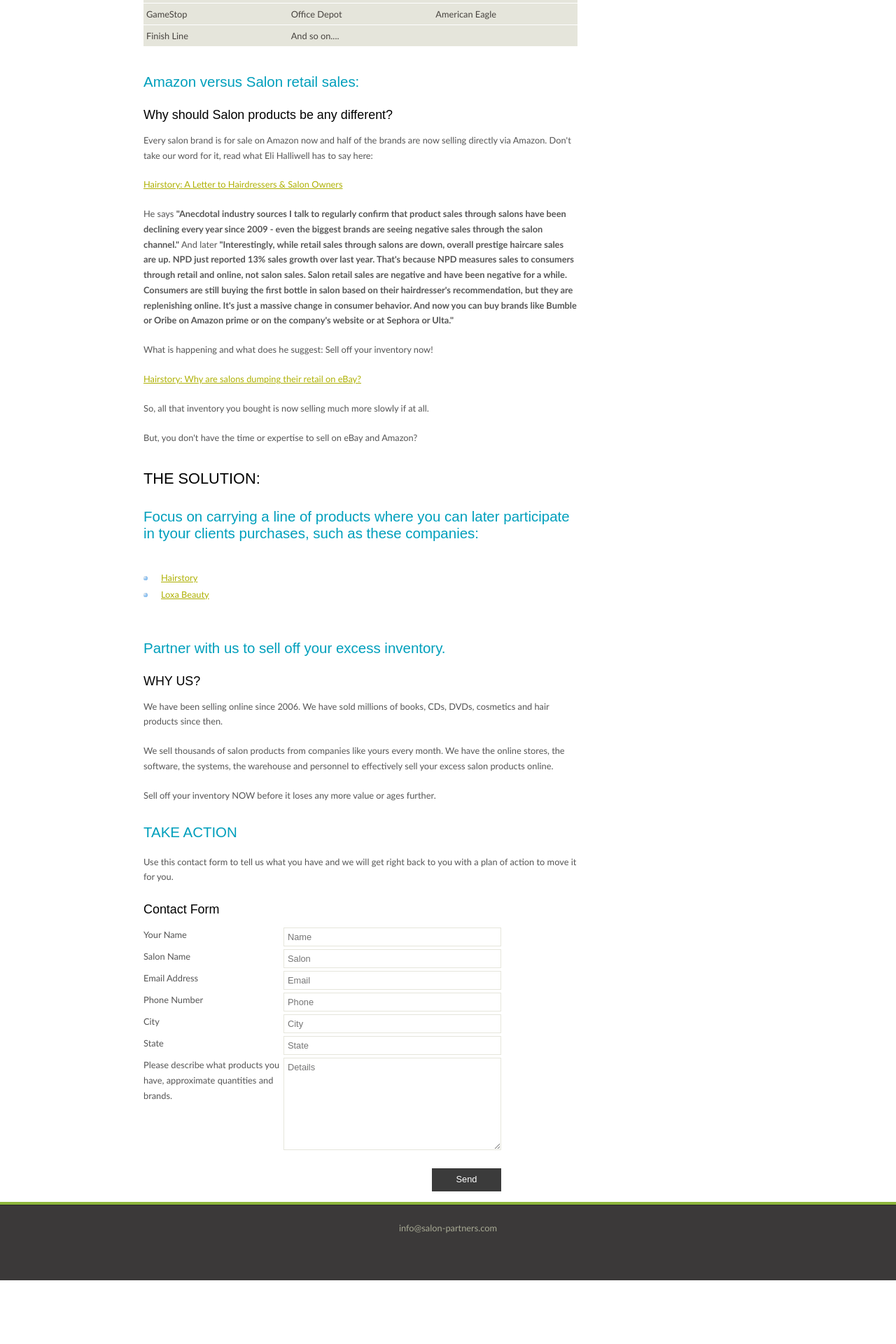
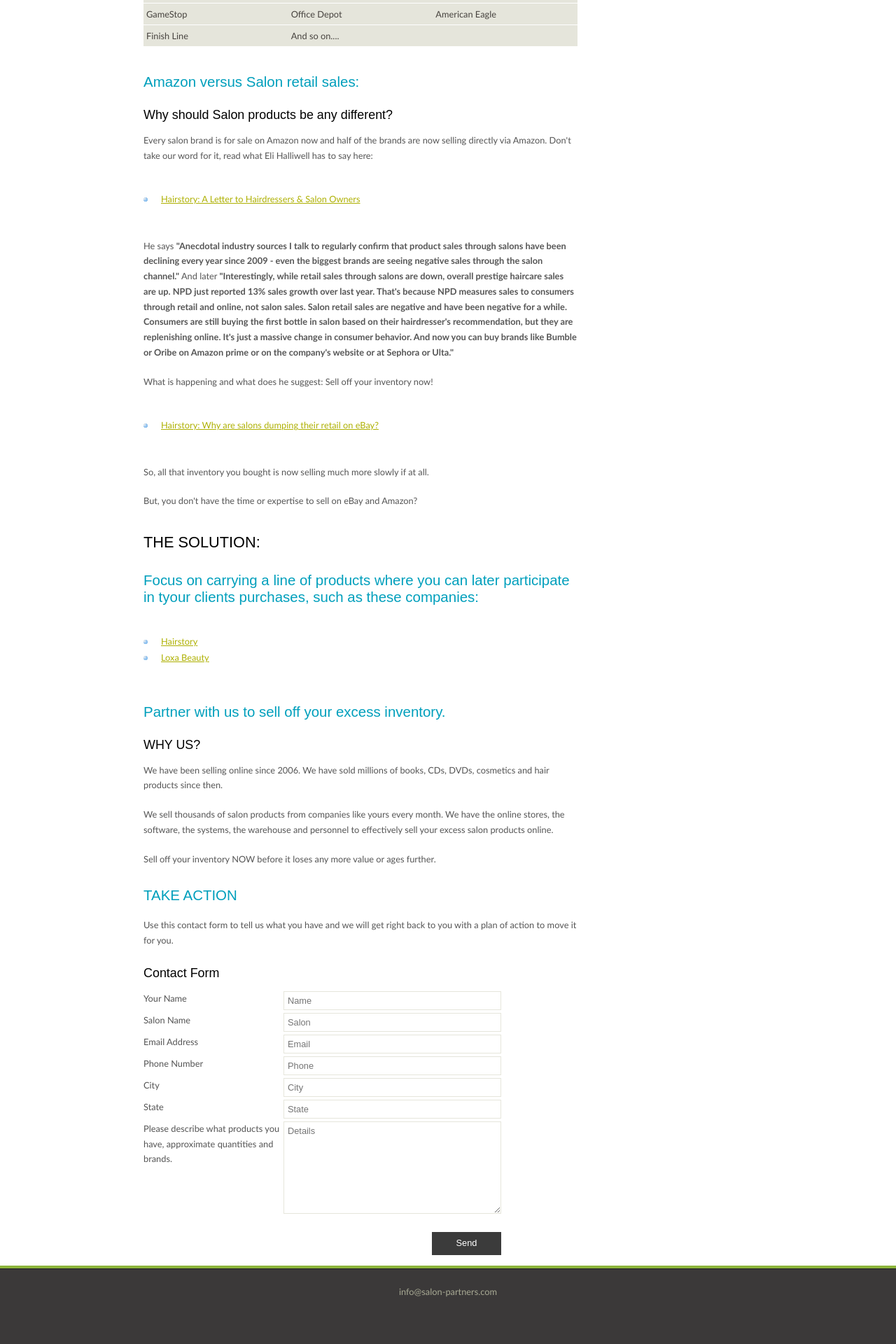
Before and after one commit to saloninfo/saloninfo.github.io, a Jekyll site: the page index.html, which Jekyll copies as it is, in a window 1280 px wide. Shown: the part 1226-3146 px from the top of the page at 70% size. Built offline with Jekyll 4.4.1, drawn with Linux system fonts in a browser that asks for light colours; before the commit the page ends 3055 px from its top, so only the background shows below that.

```diff
--- a/index.html
+++ b/index.html
@@ -63,14 +63,14 @@
 <h3>Why should Salon products be any different?</h3>
 <p>Every salon brand is for sale on Amazon now and half of the brands are now selling directly via Amazon. Don't take our word for it, read what Eli Halliwell has to say here:</p>
 
-<p><a href='https://www.hairstory.com/eli/2017/07/31/open-letter-to-hairdressers-and-salon-owners/' target='_new'>Hairstory: A Letter to Hairdressers &amp; Salon Owners</a></p>
+<p><ul><li><a href='https://www.hairstory.com/eli/2017/07/31/open-letter-to-hairdressers-and-salon-owners/' target='_new'>Hairstory: A Letter to Hairdressers &amp; Salon Owners</a></li></ul></p>
 
 <p>He says <strong>"Anecdotal industry sources I talk to regularly confirm that product sales through salons have been declining every year since 2009 - even the biggest brands are seeing negative sales through the salon channel."</strong> And later
 	<strong>"Interestingly, while retail sales through salons are down, overall prestige haircare sales are up. NPD just reported 13% sales growth over last year. That's because NPD measures sales to consumers through retail and online, not salon sales. Salon retail sales are negative and have been negative for a while. Consumers are still buying the first bottle in salon based on their hairdresser's recommendation, but they are replenishing online. It's just a massive change in consumer behavior. And now you can buy brands like Bumble or Oribe on Amazon prime or on the company's website or at Sephora or Ulta."</strong></p>
 
 <p>What is happening and what does he suggest: Sell off your inventory now!</p>
 
-<p><a href='https://www.hairstory.com/eli/2017/12/08/why-are-salons-dumping-their-retail-on-ebay/' target='_new'>Hairstory: Why are salons dumping their retail on eBay?</a></p>
+<p><ul><li><a href='https://www.hairstory.com/eli/2017/12/08/why-are-salons-dumping-their-retail-on-ebay/' target='_new'>Hairstory: Why are salons dumping their retail on eBay?</a></li></ul></p>
 
 <p>So, all that inventory you bought is now selling much more slowly if at all.</p>
 
```
